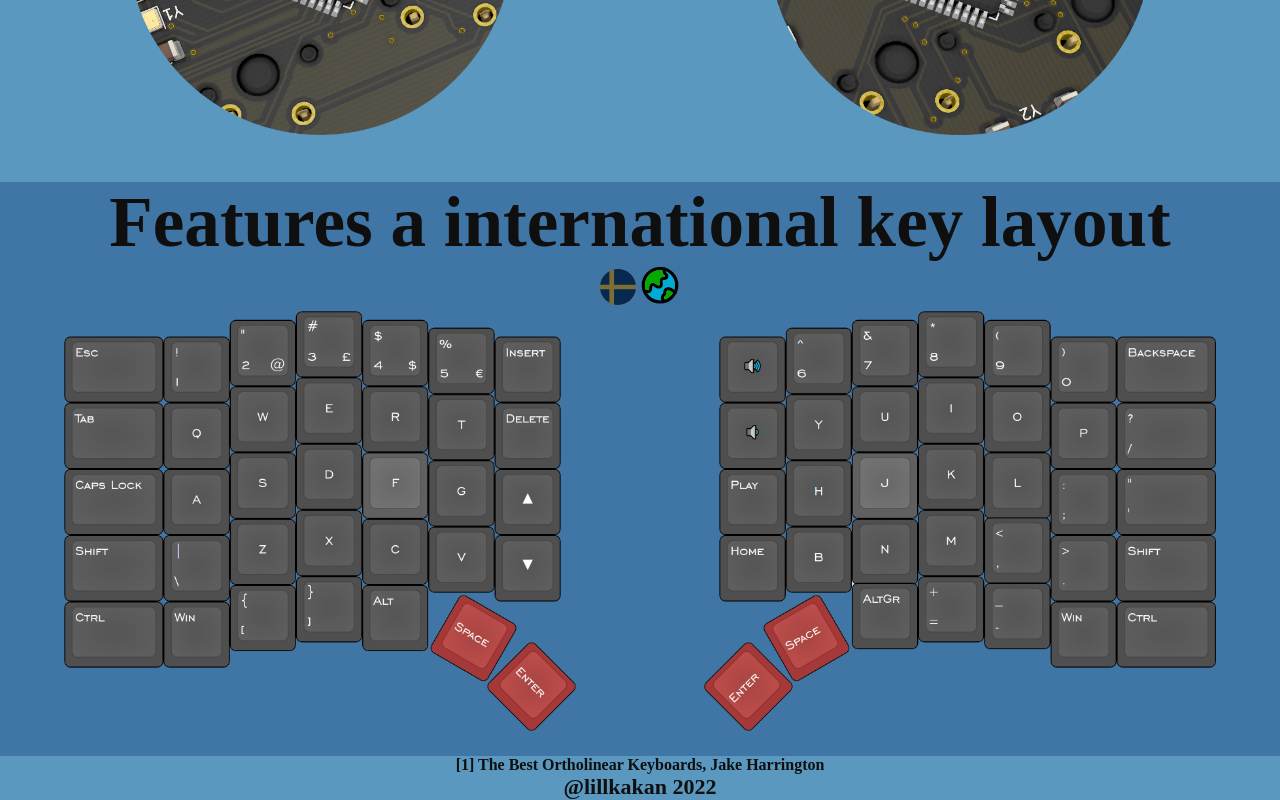
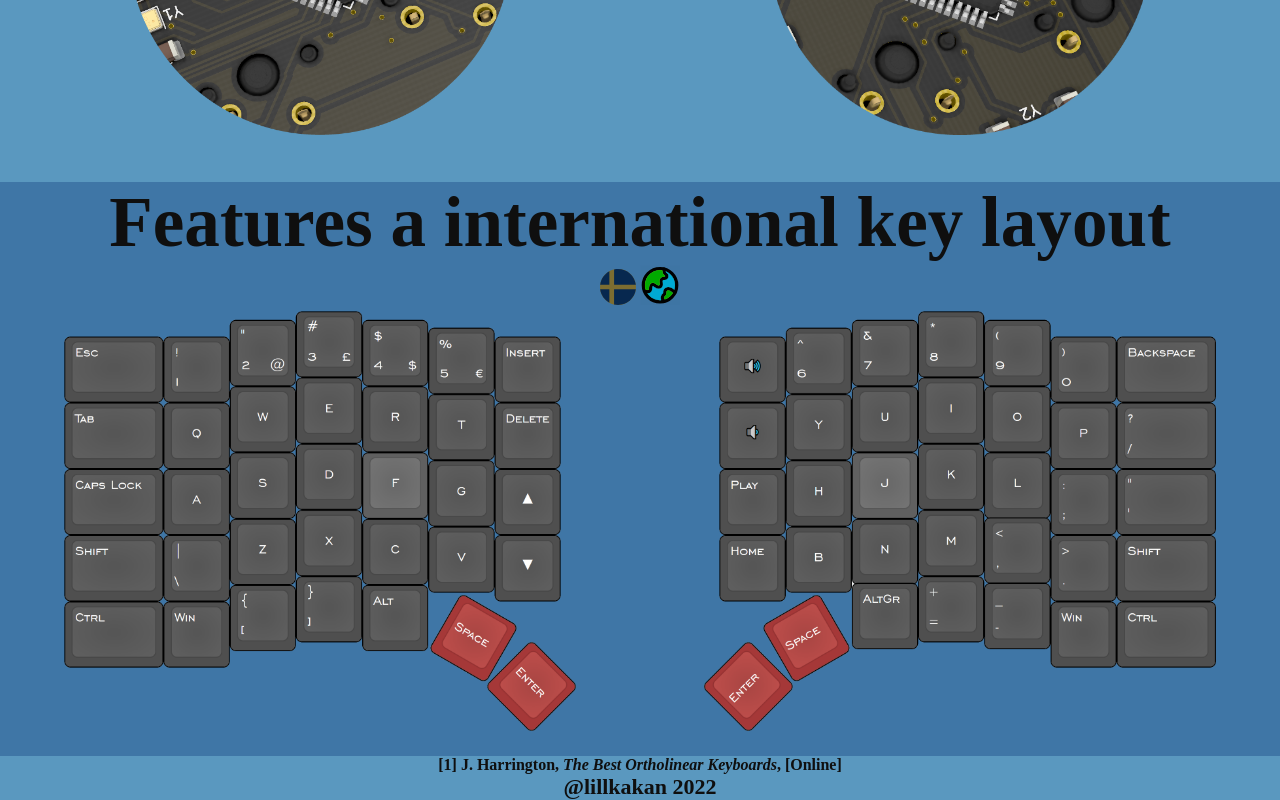
Before and after one commit to lillkakan/Xenophon-web, a React (Create React App) app: page / in a window 1280 px wide. Shown: the part 2980-3780 px from the top of the page. Built offline with nearby package versions, Linux system fonts and the light colour scheme; a web font is replaced by a local one.

Commit message:
Fixed source text

```diff
--- a/src/content/Sources.js
+++ b/src/content/Sources.js
@@ -5,7 +5,7 @@ function Sources (props) {
   return (
     <div>
       <a style={{textDecoration: "none"}} href="https://switchandclick.com/best-ortholinear-keyboards/">
-        [1] The Best Ortholinear Keyboards, Jake Harrington
+        [1] J. Harrington, <em>The Best Ortholinear Keyboards</em>, [Online]
       </a>
     </div>
   )
--- a/src/css/General.css
+++ b/src/css/General.css
@@ -29,6 +29,10 @@ a {
   font-weight: bold;
 }
 
+em {
+  color: #0F0F0F;
+}
+
 .info-box {
   background-color: var(--upperColor);
   margin: 0 auto;
```
Also changed, not shown: src/images/xenophon_keyless.png.
